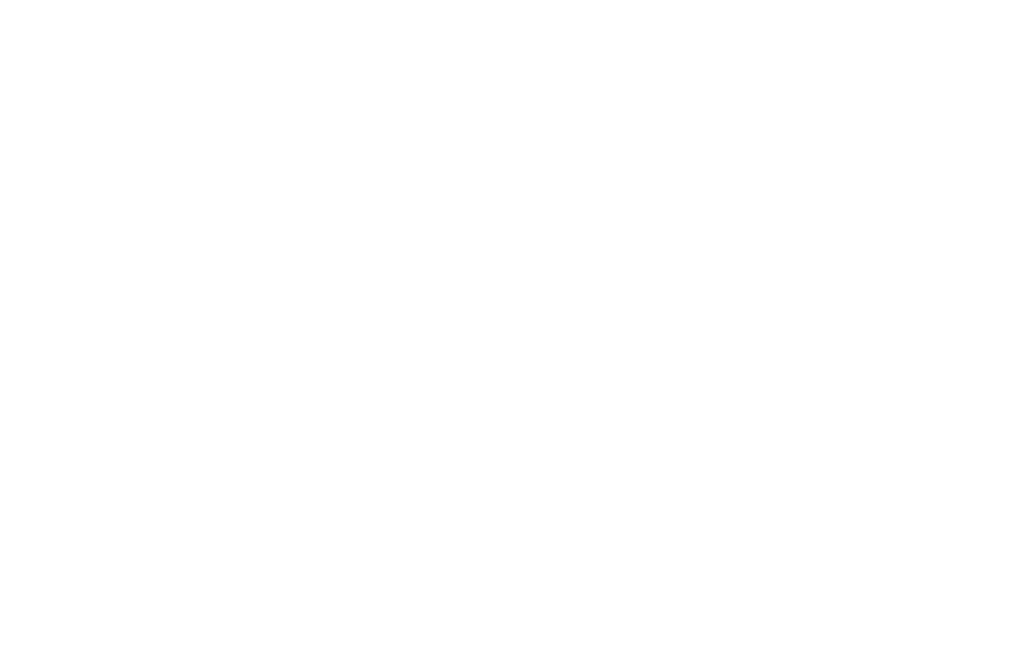
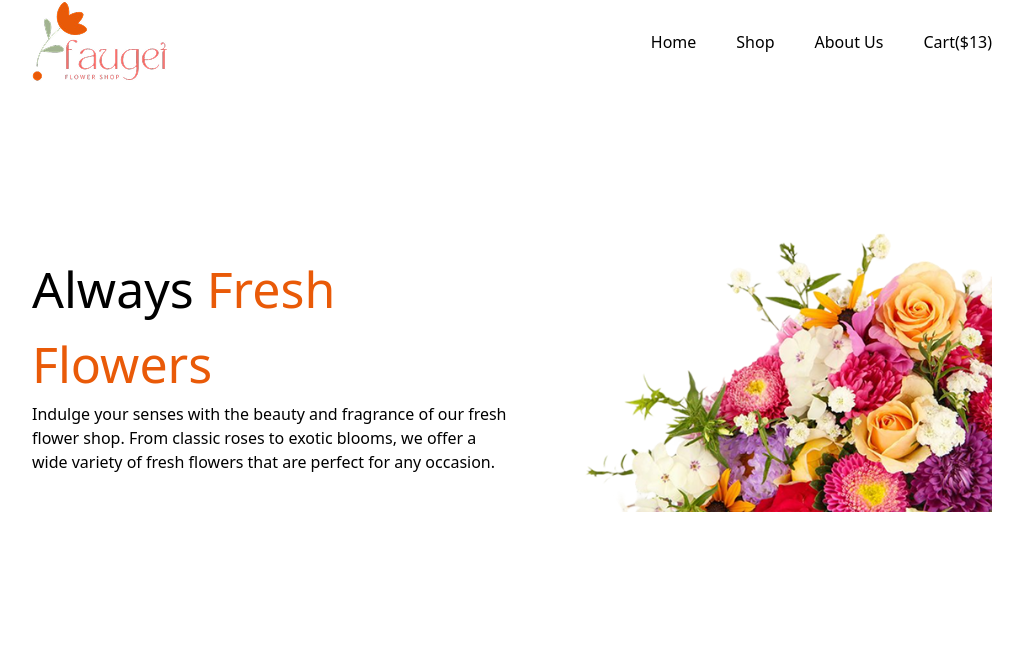
Before and after one commit to BK-Bagchi/responsive-flowers, a plain HTML site: page index.html in a window 1280 px wide. Shown: the whole page, without its empty margins (128-1151 px from the left). Drawn offline with nearby package versions, Linux system fonts and the light colour scheme.

Commit message:
nav and front banner section added

```diff
--- a/index.html
+++ b/index.html
@@ -3,7 +3,38 @@
   <head>
     <meta charset="UTF-8" />
     <meta name="viewport" content="width=device-width, initial-scale=1.0" />
+    <script src="https://cdn.jsdelivr.net/npm/@tailwindcss/browser@4"></script>
+    <link rel="stylesheet" href="style.css" />
     <title>Responsive Flowers</title>
   </head>
-  <body></body>
+  <body>
+    <header>
+      <nav class="flex items-center justify-between">
+        <div>
+          <img src="assets/logo.png" alt="Logo" />
+        </div>
+        <div>
+          <ul class="flex gap-10">
+            <li>Home</li>
+            <li>Shop</li>
+            <li>About Us</li>
+            <li>Cart($13)</li>
+          </ul>
+        </div>
+      </nav>
+      <main class="flex items-center justify-between">
+        <div>
+          <h1>Always <span>Fresh Flowers</span></h1>
+          <p>
+            Indulge your senses with the beauty and fragrance of our fresh
+            flower shop. From classic roses to exotic blooms, we offer a wide
+            variety of fresh flowers that are perfect for any occasion.
+          </p>
+        </div>
+        <div>
+          <img src="assets/hero-flower.png" alt="Hero Flower" />
+        </div>
+      </main>
+    </header>
+  </body>
 </html>
--- a/style.css
+++ b/style.css
@@ -0,0 +1,26 @@
+* {
+  margin: 0;
+  padding: 0;
+  box-sizing: border-box;
+}
+span {
+  color: #e95a08;
+}
+header {
+  width: 100vw;
+}
+header nav,
+header main {
+  width: 75%;
+  margin: 0 auto;
+}
+header main {
+  height: 70vh;
+  bottom: 0px;
+}
+header main * {
+  flex: 1;
+}
+header main h1 {
+  font-size: 50px;
+}
```
